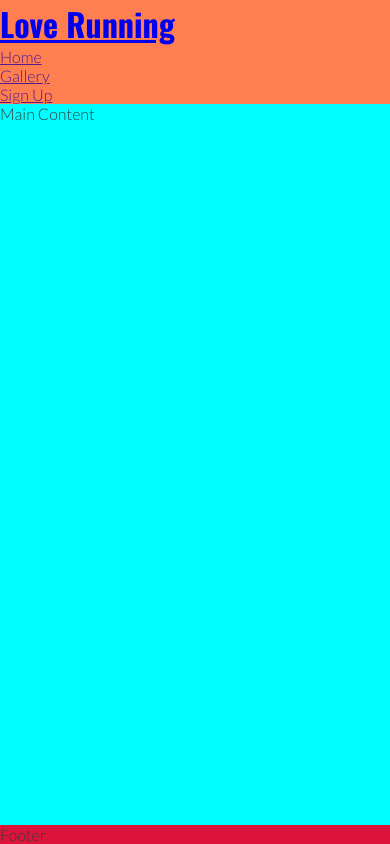
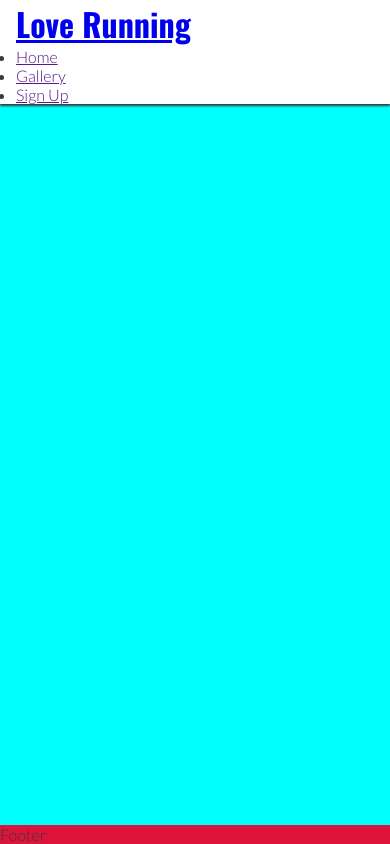
Before and after one commit to KERRHAM/love-running, a plain HTML site: page index.html in a window 390 px wide. Drawn offline with nearby package versions, Linux system fonts and the light colour scheme.

Commit message:
adjust header to suit mobile device with box shadow

```diff
--- a/assets/css/style.css
+++ b/assets/css/style.css
@@ -18,7 +18,12 @@ body {
      font-family: 'Lato',sans-serif;
 }
 header {
-    background-color: coral;
+    background-color: #ffffff;
+    padding: 0 1rem;
+    position: fixed;
+    z-index: 99;
+    width: 100%;
+    box-shadow: 0 2px 2px #3a3a3a;
 }
 h1 {
     font-family: 'Oswald', sans-serif;
```
